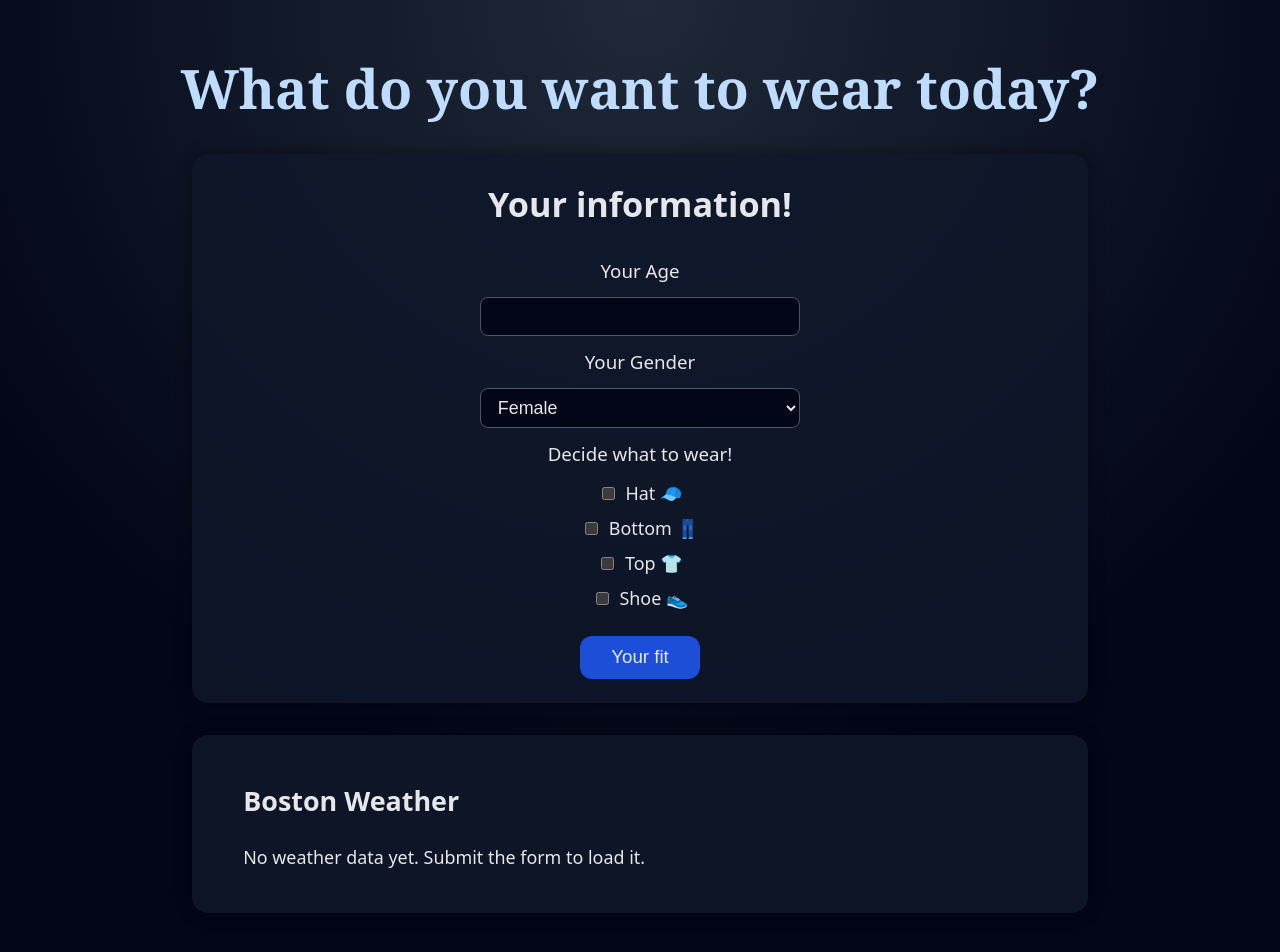
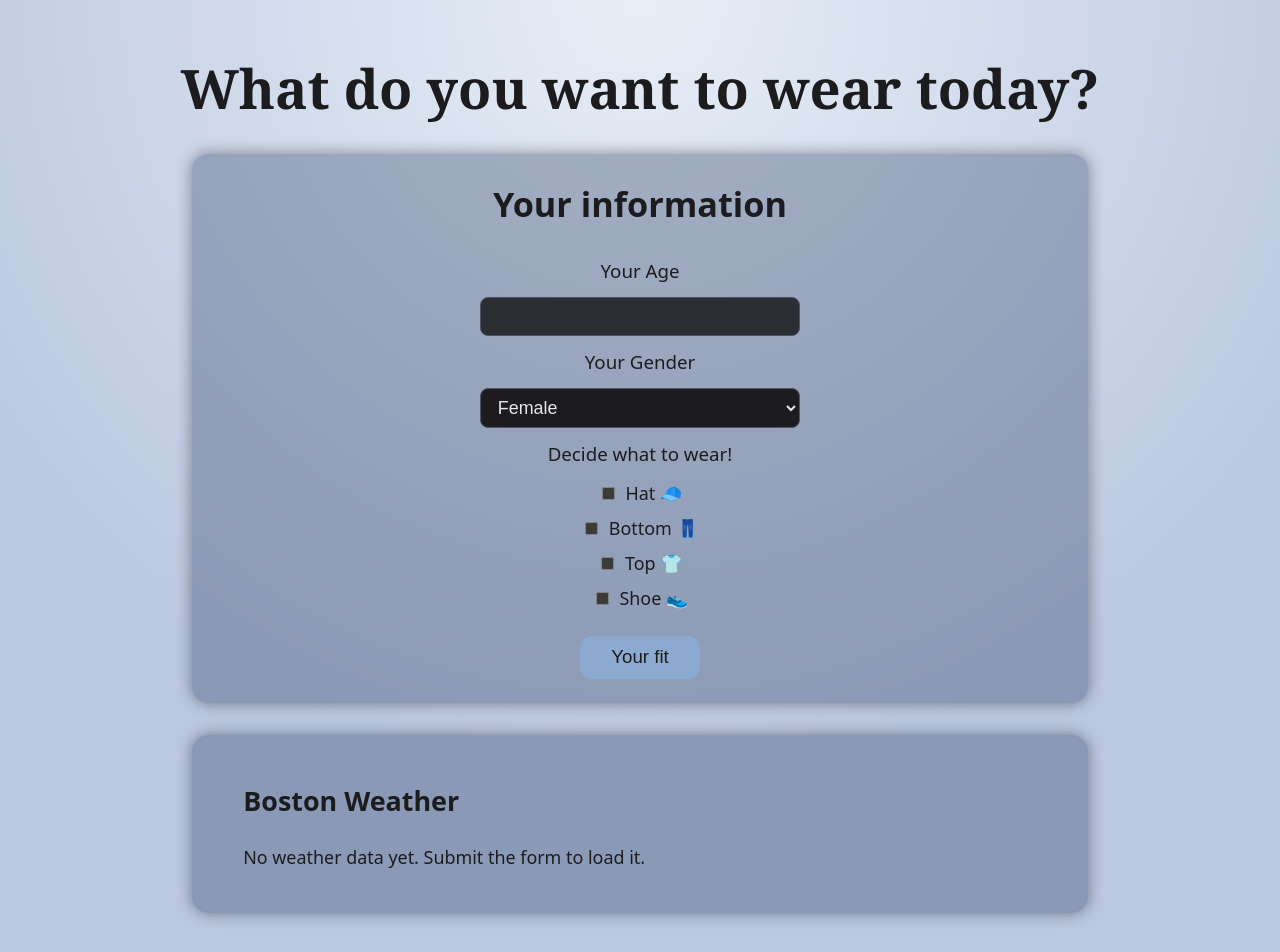
Before and after one commit to hellosarahl/finalproject, a React (Vite) app: page / in a window 1280 px wide. Shown: the top 952 px of the page. Built offline with nearby package versions, Linux system fonts and the light colour scheme.

Commit message:
Added styling for lighter background and darker font

```diff
--- a/src/App.tsx
+++ b/src/App.tsx
@@ -21,7 +21,8 @@ const PageWrapper = styled.div`
     display: flex;
     flex-direction: column;
     align-items: center;
-    background: radial-gradient(circle at top, #1f2937 0, #020617 55%);
+    background: radial-gradient(circle at top,rgb(232, 238, 247) 0, #BBC8E0 55%);
+
 `;
 
 
@@ -30,7 +31,7 @@ const Title = styled.h1`
   font-size: calc(3vw + 2vh); /* big and responsive */
   margin: 0 0 3vh;
   text-align: center;
-  color: #bfdbfe; /* light blue for contrast on dark bg */
+  color: #1C1C1E; /* dark text and light background  */
   font-family: "Georgia", "Times New Roman", serif;
 `;
 
--- a/src/components/OutfitSuggestion.tsx
+++ b/src/components/OutfitSuggestion.tsx
@@ -17,10 +17,11 @@ const OutfitContainer = styled.section`
   align-items: flex-start;
   font-family: cursive, "Arial";
   font-size: calc(0.9vw + 0.8vh);
-  background-color: rgba(15, 23, 42, 0.9);
+  background-color: rgba(50, 69, 105, 0.36);
   border-radius: 2vh;
   box-shadow: 0 0 2vh rgba(0, 0, 0, 0.4);
   box-sizing: border-box;
+  color:#1C1C1E;
 `;
 
 type OutfitSuggestionProps = {
--- a/src/components/UserForm.tsx
+++ b/src/components/UserForm.tsx
@@ -17,7 +17,7 @@ const FormContainer = styled.form`
   gap: 1vh;
   padding: 3vh 4vw;
   margin-bottom: 4vh;
-  background-color: rgba(15, 23, 42, 0.85);
+  background-color:  rgba(50, 69, 105, 0.36);
   border-radius: 2vh;
   box-shadow: 0 0 2vh rgba(0, 0, 0, 0.4);
   box-sizing: border-box;
@@ -27,13 +27,14 @@ const FormContainer = styled.form`
 const SectionTitle = styled.h2`
   font-size: calc(1.8vw + 1.4vh);
   margin: 0 0 2vh;
-  color: #e5e7eb;
+  color:  #1C1C1E;
 `;
 
 // Label-like text above inputs
 const FieldLabel = styled.p`
   margin: 0.5vh 0;
   font-size: calc(0.9vw + 0.9vh);
+ color: #1C1C1E;
 `;
 
 // Text input for age
@@ -41,7 +42,7 @@ const TextInput = styled.input`
   width: 40vw;
   max-width: 320px;
   padding: 1vh 1vw;
-  background-color: #020617;
+  background-color: #2A2D32;
   border-radius: 1vh;
   border: 0.2vh solid #4b5563;
   color: #e5e7eb;
@@ -54,7 +55,7 @@ const StyledSelect = styled.select`
   width: 40vw;
   max-width: 320px;
   padding: 1vh 1vw;
-  background-color: #020617;
+  background-color: #1C1C1E;
   border-radius: 1vh;
   border: 0.2vh solid #4b5563;
   color: #e5e7eb;
@@ -68,6 +69,7 @@ const CheckboxRow = styled.label`
   align-items: center;
   gap: 0.6vw;
   font-size: calc(0.9vw + 0.8vh);
+ color: #1C1C1E;
 `;
 
 // Submit button
@@ -78,13 +80,13 @@ const SubmitButton = styled.button`
   border: 0.2vh solid transparent;
   font-size: calc(0.9vw + 0.9vh);
   font-weight: 500;
-  background-color: #1d4ed8; /* strong blue */
-  color: #e5e7eb;
+  background-color: #8CA9CF; /* soft blue */
+  color: #1C1C1E;
   cursor: pointer;
   transition: background-color 0.25s, transform 0.15s;
 
   &:hover {
-    background-color: #2563eb;
+    background-color: #7C98C0;
     transform: translateY(-0.3vh);
   }
 `;
@@ -126,7 +128,7 @@ function UserForm({onSubmit}:UserFormProps){
 
     return (
         <FormContainer onSubmit={submit}>
-            <SectionTitle>Your information!</SectionTitle>
+            <SectionTitle>Your information</SectionTitle>
 
             <FieldLabel>Your Age</FieldLabel>
             <TextInput
--- a/src/components/WeatherPanel.tsx
+++ b/src/components/WeatherPanel.tsx
@@ -13,21 +13,24 @@ const WeatherPanelContainer = styled.section`
   max-width: 900px;
   margin-bottom: 4vh;
   padding: 3vh 4vw;
-  background-color: rgba(15, 23, 42, 0.9);
+  background-color: rgba(50, 69, 105, 0.36);
   border-radius: 2vh;
   box-shadow: 0 0 2vh rgba(0, 0, 0, 0.4);
   box-sizing: border-box;
   font-size: calc(0.9vw + 0.8vh);
+  color:#1C1C1E;
 `;
 
 const WeatherTitle = styled.h2`
   margin: 0 0 2vh;
   font-size: calc(1.4vw + 1.2vh);
-  color: #e5e7eb;
+  color: #1C1C1E;
 `;
 
 const WeatherLine = styled.p`
   margin: 0.5vh 0;
+  color: #1C1C1E;
+
 `;
 
 type WeatherPanelProps = {
```
